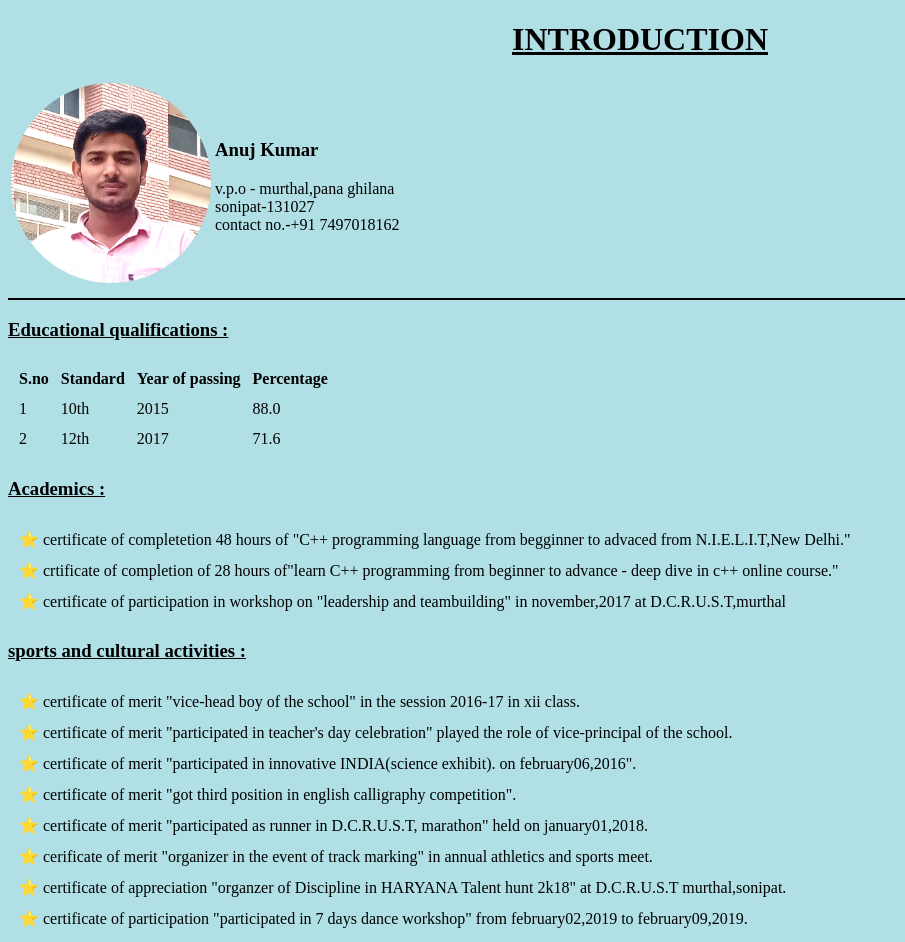
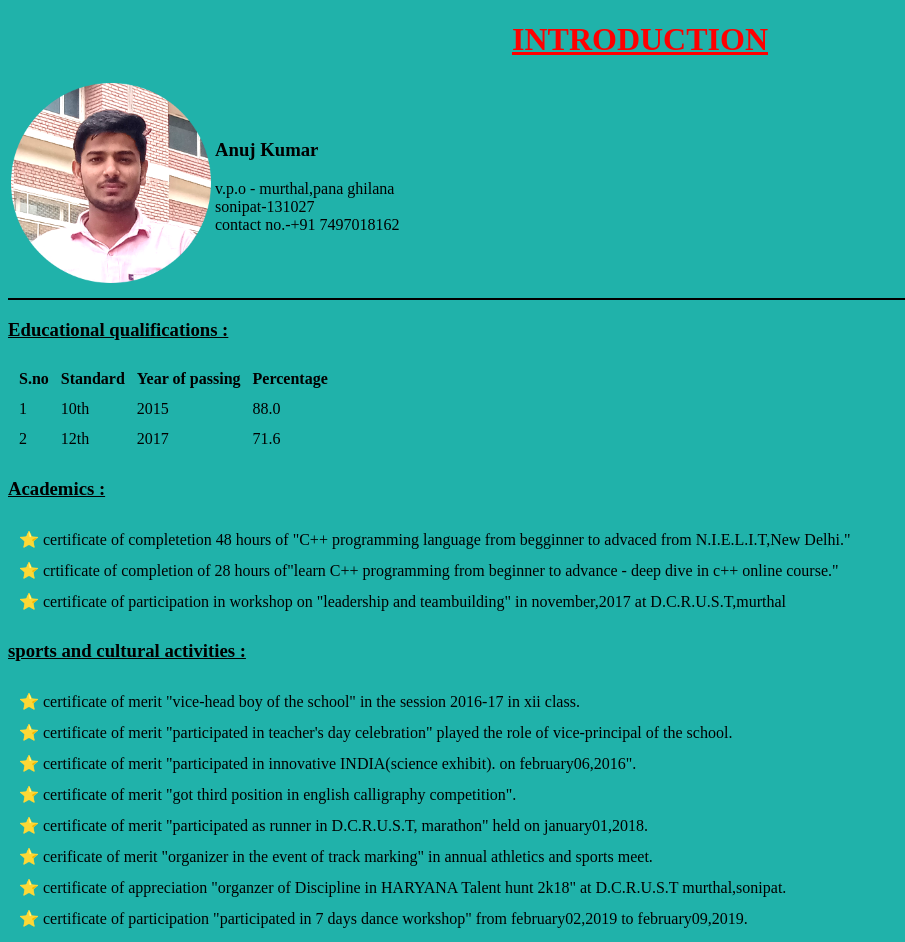
Before and after one commit to anujantil26/project, a plain HTML site: page index.html in a window 1280 px wide. Shown: the top 942 px of the page, without its empty margins (0-905 px from the left). Drawn offline with Linux system fonts and the light colour scheme.

Commit message:
update.html

```diff
--- a/index.html
+++ b/index.html
@@ -8,10 +8,20 @@
                      border:2px black;
                      border-collapse:collapse;
             }
+
+            body
+            {
+                background-color:lightseagreen;
+            }
+
+            h1
+            {
+              color:red;
+            }
         </style>
     </head>
 
-    <body style="background-color: powderblue; ">
+    <body>
 
         <h1 align="center"><U>INTRODUCTION</U></h1>
 
```
